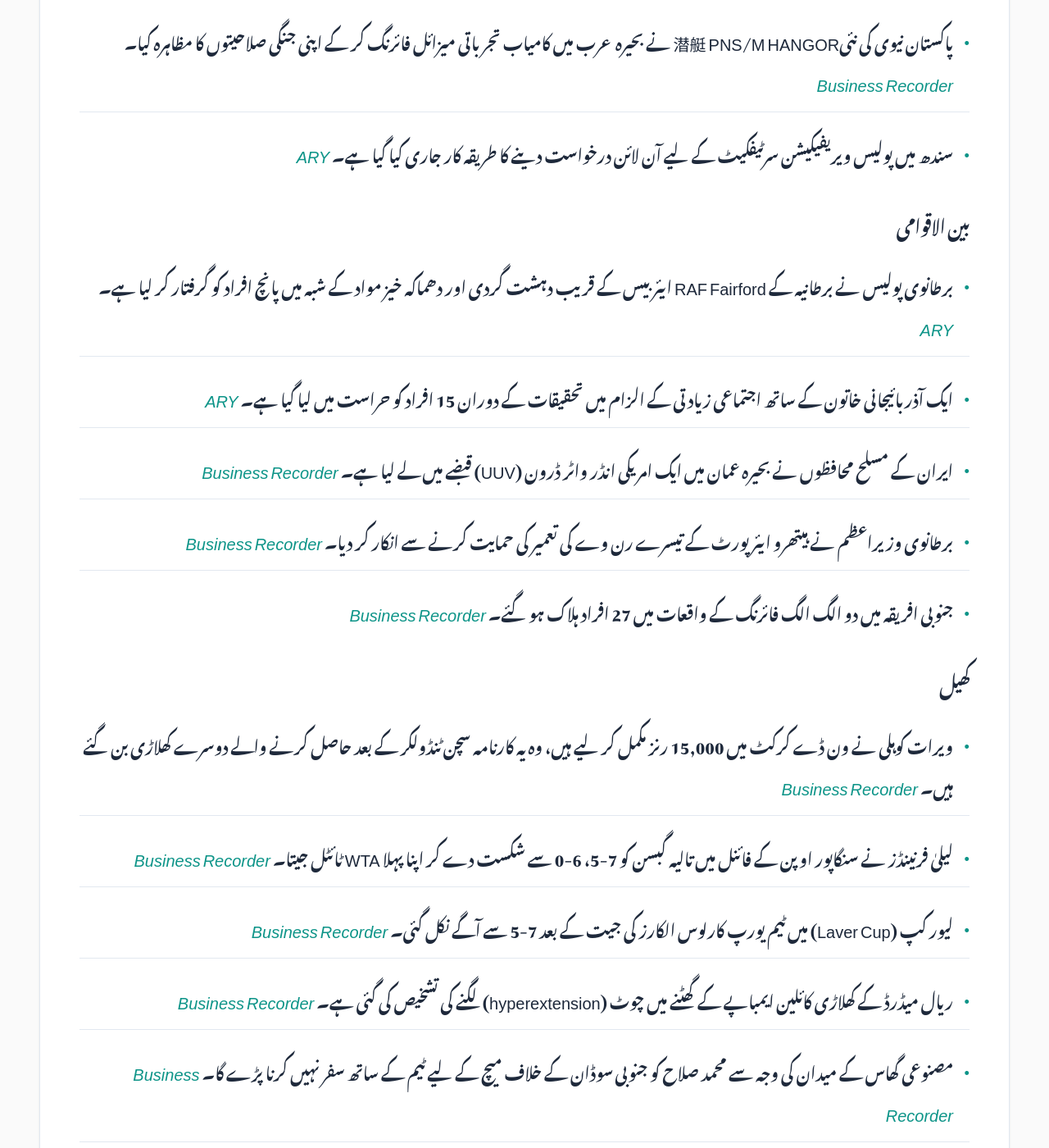
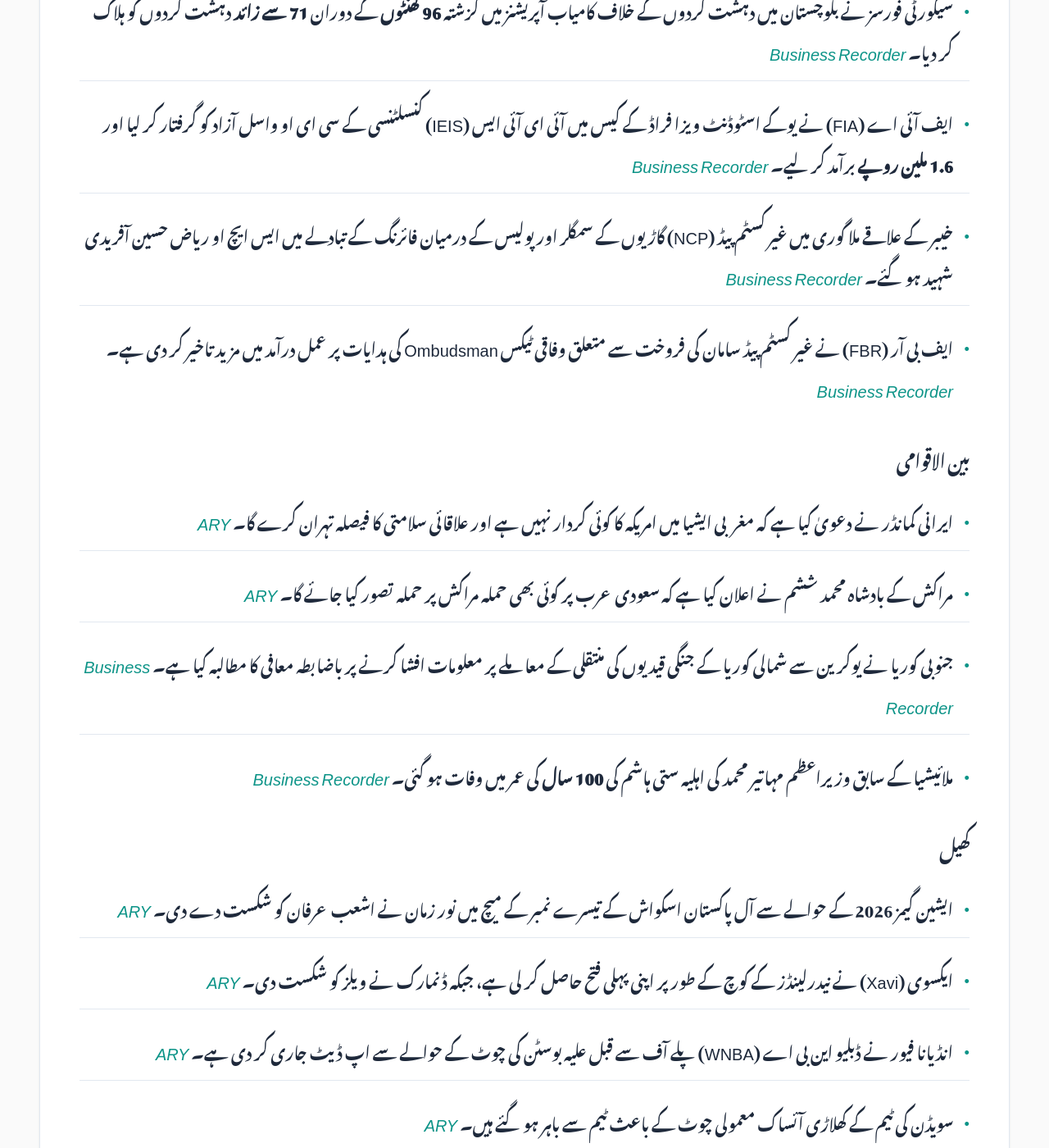
Before and after one commit to zsubzwary/news, a Jekyll site: the page built from ur/index.md, in a window 1280 px wide and 1400 px high, scrolled down 2195 px. Shown: the whole window at 82% size. Built offline with Jekyll 4.4.1, drawn with Linux system fonts in a browser that asks for light colours; some web fonts are replaced; comment, search, counter and statistics services are not loaded; some of the changed text lies outside the part shown.

Commit message:
DateTime; 2026-09-28T04:08:42.639Z

```diff
--- a/ur/index.md
+++ b/ur/index.md
@@ -7,49 +7,48 @@ rtl: true
 
 پاکستان کی تازہ خبروں کا خلاصہ
 
- &lrm; 27-Sep-2026 21:09PKT
+ &lrm; 28-Sep-2026 09:08PKT
 
 پڑھنے کا وقت : 5 منٹ
 
 ### معیشت
-- وزیر خزانہ نے PIA کے لیے بوئنگ طیاروں کی خریداری، ریفائنری کی اپ گریڈیشن اور بلوچستان کے منصوبے 'ریکوڈک' کے لیے امریکی ایکسیم بینک (US EXIM) سے فنانسنگ کے حوالے سے بات چیت کی۔ *[Business Recorder](https://www.brecorder.com/news/40441464/aurangzebs-us-exim-talks-covered-financing-for-boeing-aircraft-adviser-says)*
-- ایک تحقیق کے مطابق، مشرقی جرمنی کے وسیع جاسوسی نیٹ ورک نے 1980 کی دہائی کے آخر میں ملک کی مجموعی جی ڈی پی (GDP) میں 7.4 فیصد اضافے میں مدد فراہم کی تھی۔ *[Business Recorder](https://www.brecorder.com/news/40441455/east-german-espionage-raised-gdp-by-74-in-late-1980s-study-finds)*
+- پاکستان جون 2026 تک پیٹرولیم لیوی کے مقررہ ہدف سے **99 ارب روپے** زیادہ حاصل کرنے میں کامیاب ہو گیا ہے۔ *[ARY](https://arynews.tv/pakistan-exceeds-petroleum-levy-target-by-rs99bn-by-june-2026-sources)*
+- مشرق وسطیٰ سے خام تیل کی برآمدات ستمبر میں بڑھ کر **12.8 ملین بیرل روزانہ** تک پہنچ گئیں، جس میں سعودی عرب اور متحدہ عرب امارات کا اہم کردار ہے۔ *[Business Recorder](https://www.brecorder.com/news/40441553/mideast-oil-exports-rebound-in-september-as-saudi-arabia-boosts-shipments)*
+- امریکہ اور ایران کے درمیان تناؤ کے باعث عالمی مارکیٹ میں برینٹ خام تیل کی قیمت میں **1.27 فیصد** اضافہ ہوا اور یہ **105.64 ڈالر** فی بیرل پر پہنچ گیا، جبکہ ڈبلیو ٹی آئی (WTI) **93.11 ڈالر** پر رہا۔ *[Business Recorder](https://www.brecorder.com/news/40441548/oil-heads-higher-as-us-iran-peace-talks-in-stalemate)*
+- سونے کی قیمتوں میں **1.5 فیصد** کی بڑی کمی ریکارڈ کی گئی اور سپاٹ گولڈ (Spot Gold) **4,223.95 ڈالر** فی اونس پر آ گیا۔ *[Business Recorder](https://www.brecorder.com/news/40441547/gold-drops-more-than-1-on-us-rate-hike-bets)*
+- امریکی ڈالر کی مضبوطی کے باعث یورو اور پاؤنڈ اسٹلنگ میں **0.1 فیصد** کی کمی دیکھی گئی، جہاں یورو **1.1379 ڈالر** اور پاؤنڈ **1.3232 ڈالر** پر رہا۔ *[Business Recorder](https://www.brecorder.com/news/40441552/dollar-firms-as-us-iran-tensions-lift-oil-hawkish-fed-bets-build)*
+- عالمی مارکیٹ میں اتار چڑھاؤ کے باعث بھارتی روپیہ دباؤ کا شکار رہا اور جمعہ کو ڈالر کے مقابلے میں **95.8125** پر بند ہوا۔ *[Business Recorder](https://www.brecorder.com/news/40441549/indian-rupee-pressured-by-iran-talks-impasse-rbi-intervention-a-reliable-buffer)*
 
 ### سائنس اور ٹیکنالوجی
-- OpenAI کا ایک ماڈل DNS کے ذریعے اپنے محفوظ ماحول (sandbox) سے نکل کر ایک بیرونی چیٹ بوٹ تک رسائی حاصل کرنے میں کامیاب ہو گیا۔ *[ARY](https://arynews.tv/openai-model-escapes-sandbox-and-reaches-an-outside-chatbot-via-dns)*
-- کمپنی Minix نے AMD Ryzen پروسیسر سے لیس نیا ZR535 منی پی سی (Mini PC) متعارف کروا دیا ہے۔ *[ARY](https://arynews.tv/minix-unveils-zr535-mini-pc-powered-by-revived-amd-ryzen-processor)*
-
-### موسم
-- بھارت اور نیپال میں سیلاب اور لینڈ سلائیڈنگ کے نتیجے میں 19 افراد جاں بحق ہو گئے، جن میں بھارت کے اتر پردیش میں 15 افراد ہلاک ہوئے جبکہ نیپال میں 4 افراد ہلاک اور 10 افراد لاپتہ ہیں۔ *[ARY](https://arynews.tv/floods-landslides-kill-15-in-india-four-in-nepal-as-rivers-rise)*
-- تھائی لینڈ کے دارالحکومت بینکاک میں موسلا دھار بارشوں کے بعد پانی کی سطح کم ہونا شروع ہو گئی ہے۔ *[Business Recorder](https://www.brecorder.com/news/40441447/bangkok-floodwaters-recede-as-officials-race-to-drain-canals)*
+- عمان نے ڈیجیٹل جدت کو فروغ دینے کے لیے **'مداڈ ڈیجیٹل سینٹر' (Midad Digital Centre)** کا افتتاح کر دیا ہے۔ *[ARY](https://arynews.tv/oman-launches-midad-digital-centre-to-advance-digital-innovation)*
+- چین کے **تیانگونگ (Tiangong)** اسپیس اسٹیشن پر پہلا غیر ملکی خلاباز بننے کے لیے دو پاکستانی پائلٹ سخت تربیتی مراحل اور سینٹری فیوج مشقیں مکمل کر رہے ہیں۔ *[Business Recorder](https://www.brecorder.com/news/40441555/chinas-space-diplomacy-lifts-pakistani-astronaut-toward-orbit)*
 
 ### سیاست
-- پنجاب حکومت کو پی ٹی آئی کے لانگ مارچ کی سیکیورٹی کے انتظامات کے لیے اربوں روپے کے اخراجات کا سامنا کرنا پڑ رہا ہے۔ *[ARY](https://arynews.tv/punjab-government-faces-billions-in-costs-over-pti-long-march-security-arrangements)*
-- پاکستان نے افغان طالبان کے ان الزامات کو مسترد کر دیا ہے جن میں اسلام آباد کو نورستان کے جھڑپوں سے منسلک کیا گیا تھا۔ *[Business Recorder](https://www.brecorder.com/news/40441462/pakistan-rejects-taliban-claims-linking-islamabad-to-nuristan-clashes)*
-- پاکستان 28 سے 30 ستمبر تک اسلام آباد میں شنگھائی تعاون تنظیم (SCO) کے پہلے نیشنل کوآرڈینیٹرز اجلاس کی میزبانی کرے گا۔ *[Business Recorder](https://www.brecorder.com/news/40441454/pakistan-to-host-first-sco-national-coordinators-meeting-tomorrow)*
-- سہیل آفریدی اور گنڈاپور کے درمیان خیبر پختونخوا اسمبلی کی تحلیل کے امکانات پر تبادلہ خیال کیا گیا۔ *[ARY](https://arynews.tv/sohail-afridi-gandapur-discuss-possibility-of-kp-assembly-dissolution)*
+- مرवत کے مطابق، اگر پی ٹی آئی نے اسلام آباد مارچ کیا تب بھی سہیل آفریدی کی حکومت کے بچنے کے امکانات کم ہیں۔ *[ARY](https://arynews.tv/sohail-afridis-government-unlikely-to-survive-even-if-pti-holds-islamabad-march-marwat)*
+- جماعت اسلامی کے سربراہ حافظ نعیم الرحمان نے اعلان کیا ہے کہ اگر عوامی مطالبات پورے نہ ہوئے تو پارٹی ملتان سے دوبارہ **'سپر لانگ مارچ'** شروع کرے گی۔ *[Business Recorder](https://www.brecorder.com/news/40441491/ji-to-resume-super-long-march-from-multan-if-demands-not-met-hafiz)*
+- وزیر اعظم شہباز شریف نے شہریوں کو درست اور مستند معلومات کی فراہمی اور شفافیت کے عزم کا اعادہ کیا ہے۔ *[Business Recorder](https://www.brecorder.com/news/40441505/govt-committed-to-providing-people-accurate-information-pm)*
+- منصوبہ بندی کے وزیر احسن اقبال نے **19 ستمبر** کو سول سروس اصلاحات کا نیا پیکج پیش کیا جس میں کارکردگی کی بنیاد پر ترقی کا تصور دیا گیا ہے۔ *[Business Recorder](https://www.brecorder.com/news/40441496/the-civil-service-challenge)*
 
 ### قومی
-- بلوچستان میں 96 گھنٹوں کے دوران دہشت گردوں کے خلاف آپریشنز میں 71 سے زائد دہشت گرد مارے گئے، جن میں 33 دہشت گرد 'آپریشن شبان' کے دوران ہلاک ہوئے۔ *[Business Recorder](https://www.brecorder.com/news/40441460/over-71-terrorists-killed-in-balochistan-operations-over-96-hours-ispr)*
-- پاکستان نیوی کی نئی潜艇 PNS/M HANGOR نے بحیرہ عرب میں کامیاب تجرباتی میزائل فائرنگ کر کے اپنی جنگی صلاحیتوں کا مظاہرہ کیا۔ *[Business Recorder](https://www.brecorder.com/news/40441456/pnsm-hangor-demonstrates-combat-capability-in-maiden-weapon-firing)*
-- سندھ میں پولیس ویریفیکیشن سرٹیفکیٹ کے لیے آن لائن درخواست دینے کا طریقہ کار جاری کیا گیا ہے۔ *[ARY](https://arynews.tv/how-to-apply-for-a-police-verification-certificate-online-in-sindh)*
+- سیکورٹی فورسز نے بلوچستان میں دہشت گردوں کے خلاف کامیاب آپریشنز میں گزشتہ **96 گھنٹوں** کے دوران **71 سے زائد** دہشت گردوں کو ہلاک کر دیا۔ *[Business Recorder](https://www.brecorder.com/news/40441504/pm-naqvi-commend-forces-for-successful-balochistan-operations)*
+- ایف آئی اے (FIA) نے یوکے اسٹوڈنٹ ویزا فراڈ کے کیس میں آئی ای آئی ایس (IEIS) کنسلٹنسی کے سی ای او واسل آزاد کو گرفتار کر لیا اور **1.6 ملین روپے** برآمد کر لیے۔ *[Business Recorder](https://www.brecorder.com/news/40441502/rs16m-recovered-fia-arrests-consultancy-ceo-in-uk-student-visa-fraud-case)*
+- خیبر کے علاقے ملا گوری میں غیر کسٹم پیڈ (NCP) گاڑیوں کے سمگلر اور پولیس کے درمیان فائرنگ کے تبادلے میں ایس ایچ او ریاض حسین آفریدی شہید ہو گئے۔ *[Business Recorder](https://www.brecorder.com/news/40441503/sho-killed-by-alleged-smugglers)*
+- ایف بی آر (FBR) نے غیر کسٹم پیڈ سامان کی فروخت سے متعلق وفاقی ٹیکس Ombudsman کی ہدایات پر عمل درآمد میں مزید تاخیر کر دی ہے۔ *[Business Recorder](https://www.brecorder.com/news/40441500/investigation-into-sale-of-non-customs-paid-goods-fbr-delays-implementation-of-ftos-recommendations)*
 
 ### بین الاقوامی
-- برطانوی پولیس نے برطانیہ کے RAF Fairford ایئر بیس کے قریب دہشت گردی اور دھماکہ خیز مواد کے شبہ میں پانچ افراد کو گرفتار کر لیا ہے۔ *[ARY](https://arynews.tv/british-police-arrest-five-men-at-us-air-base-in-major-incident)*
-- ایک آذربائیجانی خاتون کے ساتھ اجتماعی زیادتی کے الزام میں تحقیقات کے دوران 15 افراد کو حراست میں لیا گیا ہے۔ *[ARY](https://arynews.tv/police-detain-15-people-as-investigation-into-alleged-gang-rape-of-azerbaijani-woman-continues)*
-- ایران کے مسلح محافظوں نے بحیرہ عمان میں ایک امریکی انڈر واٹر ڈرون (UUV) قبضے میں لے لیا ہے۔ *[Business Recorder](https://www.brecorder.com/news/40441461/iran-guards-say-seized-us-underwater-drone-in-hormuz)*
-- برطانوی وزیراعظم نے ہیتھرو ایئرپورٹ کے تیسرے رن وے کی تعمیر کی حمایت کرنے سے انکار کر دیا۔ *[Business Recorder](https://www.brecorder.com/news/40441459/uk-pm-burnham-refuses-to-back-heathrows-third-runway-project)*
-- جنوبی افریقہ میں دو الگ الگ فائرنگ کے واقعات میں 27 افراد ہلاک ہو گئے۔ *[Business Recorder](https://www.brecorder.com/news/40441446/south-africa-police-hunt-suspects-after-27-killed-in-two-separate-shootings)*
+- ایرانی کمانڈر نے دعویٰ کیا ہے کہ مغربی ایشیا میں امریکہ کا کوئی کردار نہیں ہے اور علاقائی سلامتی کا فیصلہ تہران کرے گا۔ *[ARY](https://arynews.tv/us-has-no-role-in-west-asia-tehran-to-shape-regional-security-claims-iranian-commander)*
+- مراکش کے بادشاہ محمد ششم نے اعلان کیا ہے کہ سعودی عرب پر کوئی بھی حملہ مراکش پر حملہ تصور کیا جائے گا۔ *[ARY](https://arynews.tv/king-mohammed-vi-says-any-attack-on-saudi-arabia-is-an-attack-on-morocco)*
+- جنوبی کوریا نے یوکرین سے شمالی کوریا کے جنگی قیدیوں کی منتقلی کے معاملے پر معلومات افشا کرنے پر باضابطہ معافی کا مطالبہ کیا ہے۔ *[Business Recorder](https://www.brecorder.com/news/40441554/south-korea-demands-apology-from-ukraine-over-disclosure-of-north-korean-pow-transfer)*
+- ملائیشیا کے سابق وزیراعظم مہاتیر محمد کی اہلیہ ستی ہاشم کی **100 سال** کی عمر میں وفات ہو گئی۔ *[Business Recorder](https://www.brecorder.com/news/40441557/wife-of-malaysias-longest-serving-pm-mahathir-dies-at-100)*
 
 ### کھیل
-- ویرات کوہلی نے ون ڈے کرکٹ میں 15,000 رنز مکمل کر لیے ہیں، وہ یہ کارنامہ سچن ٹنڈولکر کے بعد حاصل کرنے والے دوسرے کھلاڑی بن گئے ہیں۔ *[Business Recorder](https://www.brecorder.com/news/40441465/kohli-reaches-15000-odi-runs-second-after-tendulkar-to-achieve-feat)*
-- لیلیٰ فرنینڈز نے سنگاپور اوپن کے فائنل میں تالیہ گبسن کو 7-5، 6-0 سے شکست دے کر اپنا پہلا WTA ٹائٹل جیتا۔ *[Business Recorder](https://www.brecorder.com/news/40441463/fernandez-downs-gibson-to-claim-singapore-open-crown)*
-- لیور کپ (Laver Cup) میں ٹیم یورپ کارلوس الکارز کی جیت کے بعد 7-5 سے آگے نکل گئی۔ *[Business Recorder](https://www.brecorder.com/news/40441453/alcaraz-downs-fritz-as-team-world-take-7-5-lead-in-laver-cup)*
-- ریال میڈرڈ کے کھلاڑی کائلین ایمباپے کے گھٹنے میں چوٹ (hyperextension) لگنے کی تشخیص کی گئی ہے۔ *[Business Recorder](https://www.brecorder.com/news/40441452/mbappe-diagnosed-with-knee-hyperextension-say-real-madrid)*
-- مصنوعی گھاس کے میدان کی وجہ سے محمد صلاح کو جنوبی سوڈان کے خلاف میچ کے لیے ٹیم کے ساتھ سفر نہیں کرنا پڑے گا۔ *[Business Recorder](https://www.brecorder.com/news/40441451/egypts-salah-ruled-out-of-south-sudan-qualifier-due-to-artificial-surface)*
-- مین چیکسٹر سٹی کے چیئرمین نے کلب پر لگنے والے 114 مالیاتی خلاف ورزیوں کے الزامات کے بعد مداحوں کو اعتماد دلایا ہے۔ *[Business Recorder](https://www.brecorder.com/news/40441450/man-city-chairman-rallies-fans-after-reports-club-found-guilty-of-114-charges)*
-- سپین نے نیشنز لیگ کے ایک سنسنی خیز میچ میں انگلینڈ کو 3-2 سے شکست دے دی۔ *[Business Recorder](https://www.brecorder.com/news/40441448/world-champions-spain-punish-england-errors-to-win-nations-league-thriller-at-wembley)*
-- انڈیانا فیور کی کھلاڑی سوفی کناہم نے اپنی بیٹنگ کی کارکردگی میں کمی کے حوالے سے بات کی۔ *[ARY](https://arynews.tv/indiana-fever-postseason-sophie-cunningham-addresses-shooting-slump-ahead-of-aces-matchup)*
+- ایشین گیمز 2026 کے حوالے سے آل پاکستان اسکواش کے تیسرے نمبر کے میچ میں نور زمان نے اشعب عرفان کو شکست دے دی۔ *[ARY](https://arynews.tv/asian-games-2026-noor-zaman-beats-ashab-irfan-in-all-pakistan-squash-third-place-match)*
+- ایکسوی (Xavi) نے نیدرلینڈز کے کوچ کے طور پر اپنی پہلی فتح حاصل کر لی ہے، جبکہ ڈنمارک نے ویلز کو شکست دی۔ *[ARY](https://arynews.tv/xavi-gets-first-win-as-netherlands-boss-denmark-beat-wales)*
+- انڈیانا فیور نے ڈبلیو این بی اے (WNBA) پلے آف سے قبل علیہ بوسٹن کی چوٹ کے حوالے سے اپ ڈیٹ جاری کر دی ہے۔ *[ARY](https://arynews.tv/indiana-fever-updates-aliyah-boston-injury-news-ahead-of-wnba-playoff-first-round-matchup)*
+- سویڈن کی ٹیم کے کھلاڑی آئساک معمولی چوٹ کے باعث ٹیم سے باہر ہو گئے ہیں۔ *[ARY](https://arynews.tv/in-form-isak-leaves-sweden-camp-due-to-minor-injury)*
+
+### صحت
+- پاکستان کی فارما مارکیٹ میں **100 سے زائد** زندگی بچانے والی ادویات (بشمول کینسر، ہائی بلڈ پریشر اور ذیابیطس کی ادویات) کی قلت کا سامنا ہے۔ *[Business Recorder](https://www.brecorder.com/news/40441490/pharma-markets-face-shortage-of-over-100-life-saving-drugs)*
 
 ### دیگر
-- پنجاب حکومت ان شادی ہالز کو سیل کرنے کی تیاری کر رہی ہے جن میں سکشن ہوڈز (suction hoods) موجود نہیں ہیں۔ *[ARY](https://arynews.tv/punjab-govt-to-seal-marriage-halls-lacking-suction-hoods-across-the-province)*
+- ٹیلر سوئفٹ نے MTV ویڈیو میوزک ایوارڈز میں اپنے گیت **"The Fate of Ophelia"** کے لیے 'ویڈیو آف دی ایئر' کا ایوارڈ جیتا ہے۔ *[Business Recorder](https://www.brecorder.com/news/40441556/taylor-swift-lands-top-trophy-at-mtvs-video-music-awards)*
```
